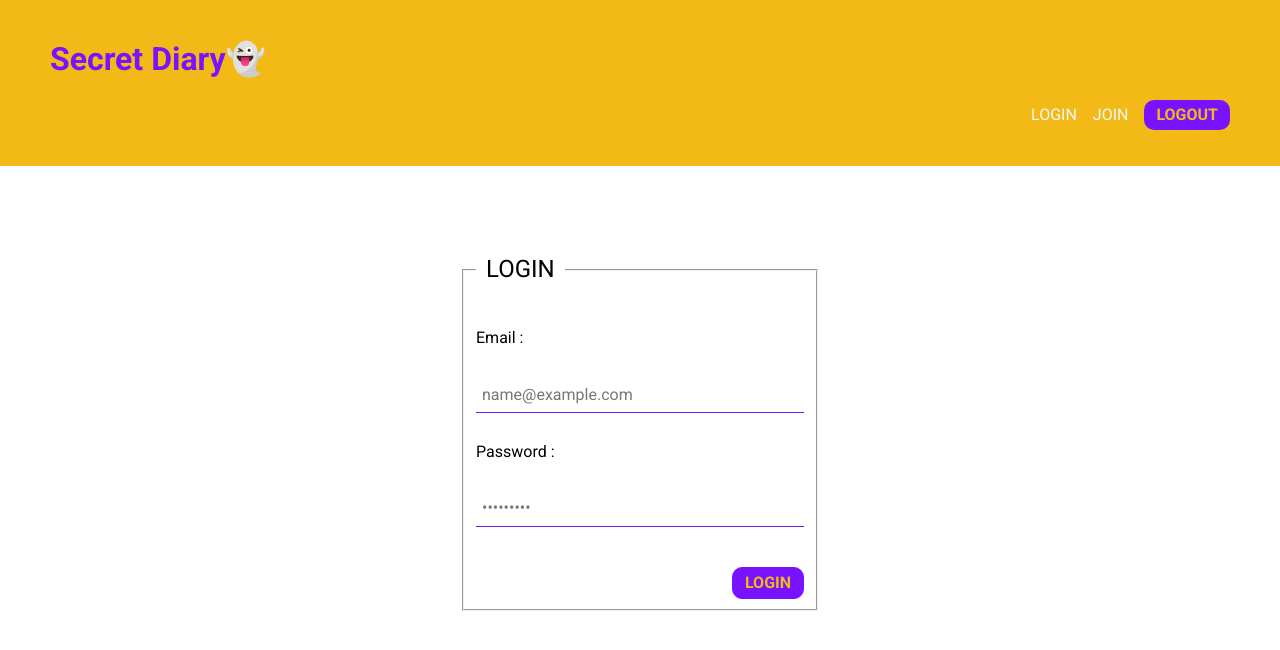
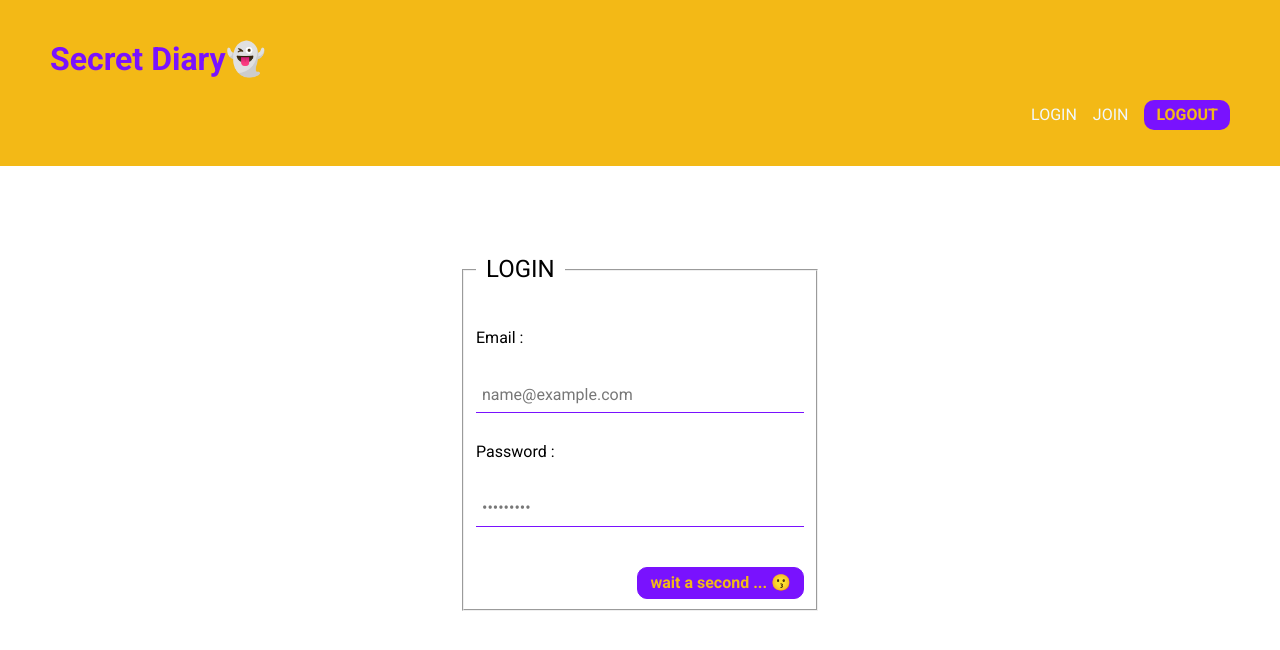
Before and after one commit to Jinnie-kim/diary, a React (Create React App) app: page /login in a window 1280 px wide. Both pictures are taken after typing "name@example.com", "Sample123" into the empty fields and a click on the button "LOGIN". Shown: the top 650 px of the page. Built offline with nearby package versions, Linux system fonts and the light colour scheme; no server answers.

Commit message:
로그인 훅 Login 컴포넌트에 연결
isPending 여부에 따라 보여질 버튼 또는 메시지 로직 추가

```diff
--- a/src/pages/login/Login.jsx
+++ b/src/pages/login/Login.jsx
@@ -1,9 +1,11 @@
 import { useState } from 'react';
+import { useLogin } from '../../hooks/useLogin';
 import styles from './Login.module.css';
 
 export default function Login() {
   const [email, setEmail] = useState('');
   const [password, setPassword] = useState('');
+  const { error, isPending, login } = useLogin();
 
   const userDataHandler = (event) => {
     if (event.target.type === 'email') {
@@ -15,7 +17,7 @@ export default function Login() {
 
   const handleSubmit = (event) => {
     event.preventDefault();
-    console.log(email, password);
+    login(email, password);
   };
 
   return (
@@ -38,9 +40,16 @@ export default function Login() {
           required
           onChange={userDataHandler}
         />
-        <button type="submit" className={styles.button}>
-          LOGIN
-        </button>
+
+        {!isPending && (
+          <button type="submit" className={styles.button}>
+            LOGIN
+          </button>
+        )}
+        {isPending && (
+          <strong className={styles.alert_message}>wait a second ... 😗</strong>
+        )}
+        {error && <storng className={styles.alert_message}>{error}</storng>}
       </fieldset>
     </form>
   );
--- a/src/pages/login/Login.module.css
+++ b/src/pages/login/Login.module.css
@@ -35,3 +35,15 @@
   font-weight: 700;
   cursor: pointer;
 }
+
+.alert_message {
+  display: block;
+  margin-top: 40px;
+  float: right;
+  padding: 6px 12px;
+  border-radius: 10px;
+  background-color: #7912fe;
+  border: 1px solid #7912fe;
+  color: #f3b916;
+  font-weight: 700;
+}
```
